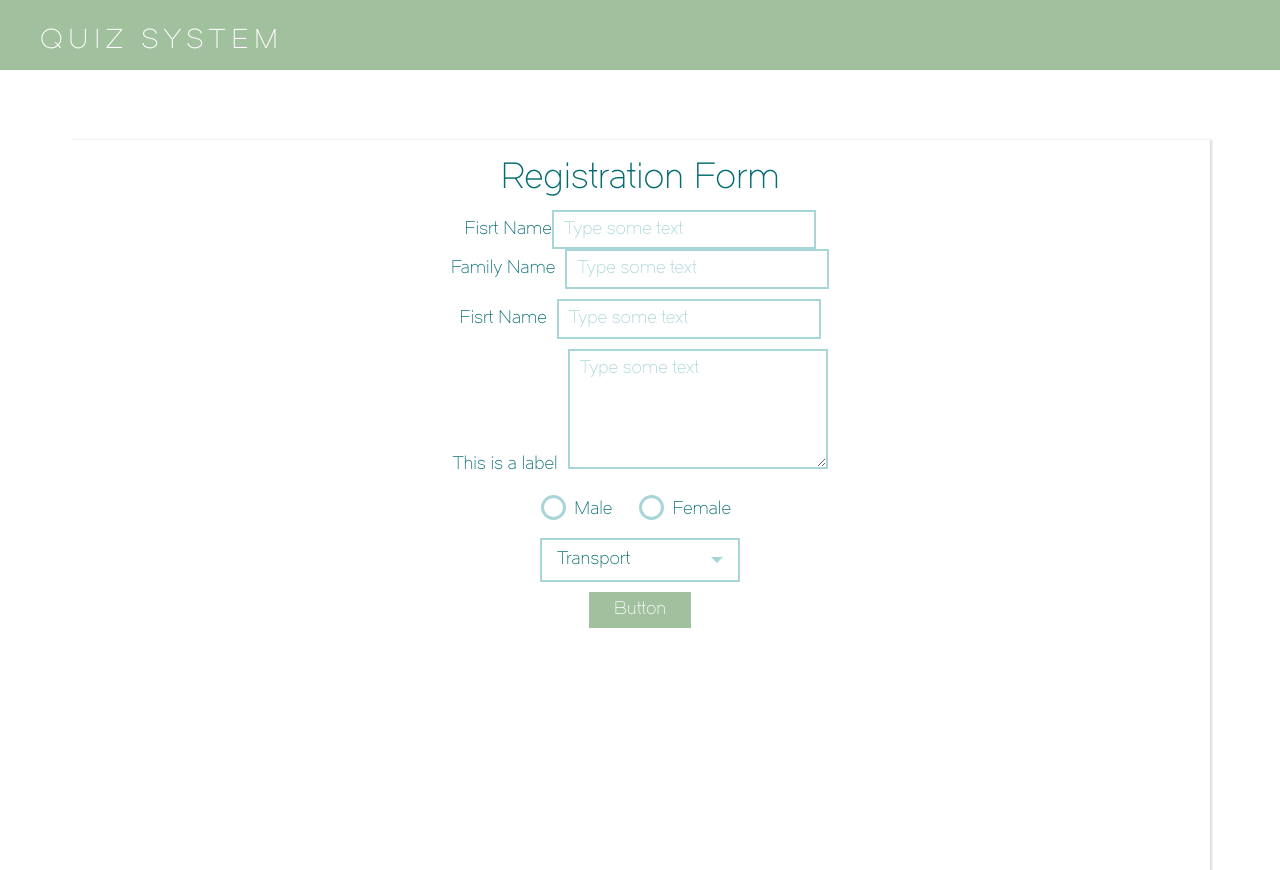
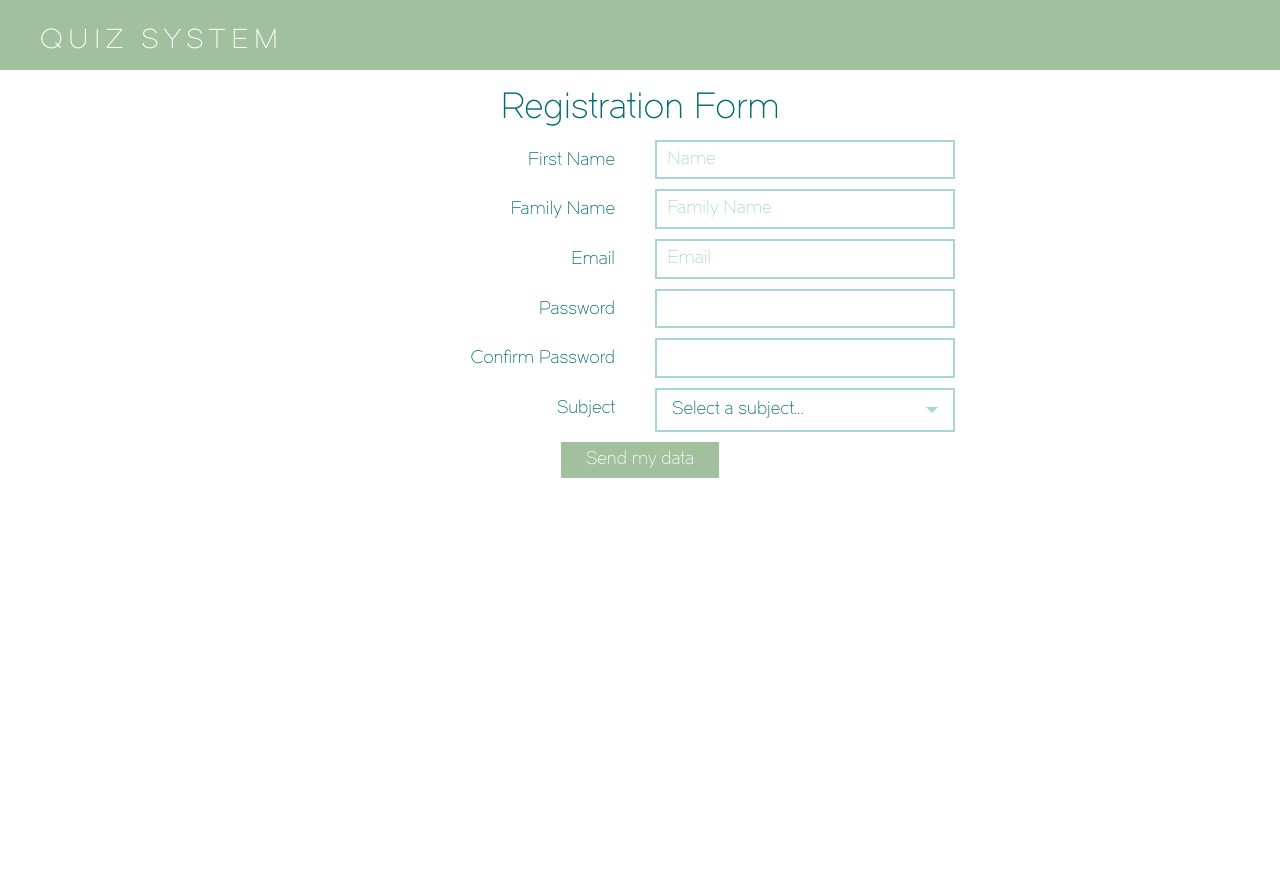
Before and after one commit to ashahmali/web-online-quiz, a CodeIgniter app: page /index.php/register/index in a window 1280 px wide. Run offline with CodeIgniter, Linux system fonts and the light colour scheme.

Commit message:
Registration Form View
Registration Form View

```diff
--- a/application/views/pages/register.php
+++ b/application/views/pages/register.php
@@ -1,22 +1,73 @@
-
-		<div class="shifter-page">
-			<div class="conatiner">
-				<article class="row page">
+<?php
+/**
+ * Registration Form View
+ *
+ * @author 		Ashiru Ali & Eduardo Hernandez
+ * @package 	Web Development/Cousework
+ * @version     1.0.0
+ */
+?>
+<article class="row page register">
 	<div class="col-lg-12 col-md-12 col-sm-12 col-xs-12">
 		<header class="header">
 			<h1>Registration Form</h1>
 		</header>
+		<form >
 			<div class="row" style="margin-bottom:10px;">
-							<div
-							<label for="text1">Fisrt Name</label><input type="text" name="first_name" placeholder="Type some text"/>
+				<div class="col-1 col-lg-6 col-md-6 col-sm-6 col-xs-12">
+					<label for="first_name">First Name</label>
+				</div>
+				<div class="col-2 col-lg-6 col-md-6 col-sm-6 col-xs-12">
+					<input type="text" name="first_name" placeholder="Name"/>
+				</div>
 			</div>
 			<div class="row" style="margin-bottom:10px;">
-							<label for="text1">Family Name</label><input type="text" name="family_name" placeholder="Type some text"/>
+				<div class="col-1 col-lg-6 col-md-6 col-sm-6 col-xs-12">
+					<label for="family_name">Family Name</label>
+				</div>
+				<div class="col-2 col-lg-6 col-md-6 col-sm-6 col-xs-12">
+					<input type="text" name="family_name" placeholder="Family Name"/>
+				</div>
+			</div>
+			<div class="row" >
+				<div class="col-1 col-lg-6 col-md-6 col-sm-6 col-xs-12">
+					<label for="email">Email</label>
+				</div>
+				<div class="col-2 col-lg-6 col-md-6 col-sm-6 col-xs-12">
+					<input type="text" name="email" placeholder="Email"/>
+				</div>
 			</div>
 			<div class="row" style="margin-bottom:10px;">
-							<label for="text1">Fisrt Name</label><input type="text" name="text1" placeholder="Type some text"/>
+				<div class="col-1 col-lg-6 col-md-6 col-sm-6 col-xs-12">
+					<label for="password">Password</label>
 				</div>
-						<div class="row" style="">
+				<div class="col-2 col-lg-6 col-md-6 col-sm-6 col-xs-12">
+					<input type="password" name="password" placeholder=""/>
+				</div>
+			</div>
+			<div class="row" style="margin-bottom:10px;">
+				<div class="col-1 col-lg-6 col-md-6 col-sm-6 col-xs-12">
+					<label for="password_confirm">Confirm Password</label>
+				</div>
+				<div class="col-2 col-lg-6 col-md-6 col-sm-6 col-xs-12">
+					<input type="password" name="password_confirm" placeholder=""/>
+				</div>
+			</div>
+			<div class="row" style="margin-bottom:10px;">
+				<div class="col-1 col-lg-6 col-md-6 col-sm-6 col-xs-12">
+					<label for="subject">Subject</label>
+				</div>
+				<div class="col-2 col-lg-6 col-md-6 col-sm-6 col-xs-12">
+
+					<?php
+						if(isset($dd_subject))
+							echo $dd_subject;
+					?>
+
+				</div>
+			</div>
+		</form>
+		<!-- <div class="row" style="">
 		<label for="text1">This is a label</label><textarea name="text1" placeholder="Type some text"></textarea>
 		</div>
 
@@ -33,83 +84,7 @@
 				<li><a href="#"><i class="icon-truck icon-large"></i>UPS Delivery</a></li>
 				<li><a href="#"><i class="icon-plane icon-large"></i>Private jet</a></li>
 			</ul>
-						</div>
-						<button>Button</button>
+		</div> -->
+		<button>Send my data</button>
 	</div>
 </article>
-
-				<footer id="footer" class="row">
-					<div class="all-full copyright">
-						<!-- Made with &hearts; in Hampden -->
-					</div>
-				</footer>
-			</div>
-		</div>
-		<nav class="shifter-navigation">
-			<a href="#1">1</a>
-			<a href="#2">2</a>
-			<a href="#3">3</a>
-			<a href="#4">4</a>
-			<a href="#5">5</a>
-		</nav>
-		<script type="text/javascript">
-
-			// function DropDown(el) {
-			// 	this.dd = el;
-			// 	this.initEvents();
-			// }
-			// DropDown.prototype = {
-			// 	initEvents : function() {
-			// 		var obj = this;
-
-			// 		obj.dd.on('click', function(event){
-			// 			$(this).toggleClass('active');
-			// 			event.stopPropagation();
-			// 		});
-			// 	}
-			// }
-
-			function DropDown(el) {
-				this.dd = el;
-				this.placeholder = this.dd.children('span');
-				this.opts = this.dd.find('ul.dropdown > li');
-				this.val = '';
-				this.index = -1;
-				this.initEvents();
-			}
-			DropDown.prototype = {
-				initEvents : function() {
-					var obj = this;
-
-					obj.dd.on('click', function(event){
-						$(this).toggleClass('active');
-						return false;
-					});
-
-					obj.opts.on('click',function(){
-						var opt = $(this);
-						obj.val = opt.text();
-						obj.index = opt.index();
-						obj.placeholder.text(obj.val);
-					});
-				},
-				getValue : function() {
-					return this.val;
-				},
-				getIndex : function() {
-					return this.index;
-				}
-			}
-
-			$(function() {
-
-				var dd = new DropDown( $('#dd') );
-
-				$(document).click(function() {
-					// all dropdowns
-					$('.wrapper-dropdown-5').removeClass('active');
-				});
-
-			});
-
-		</script>
```
Lines whose indentation alone changed are shown as unchanged.
